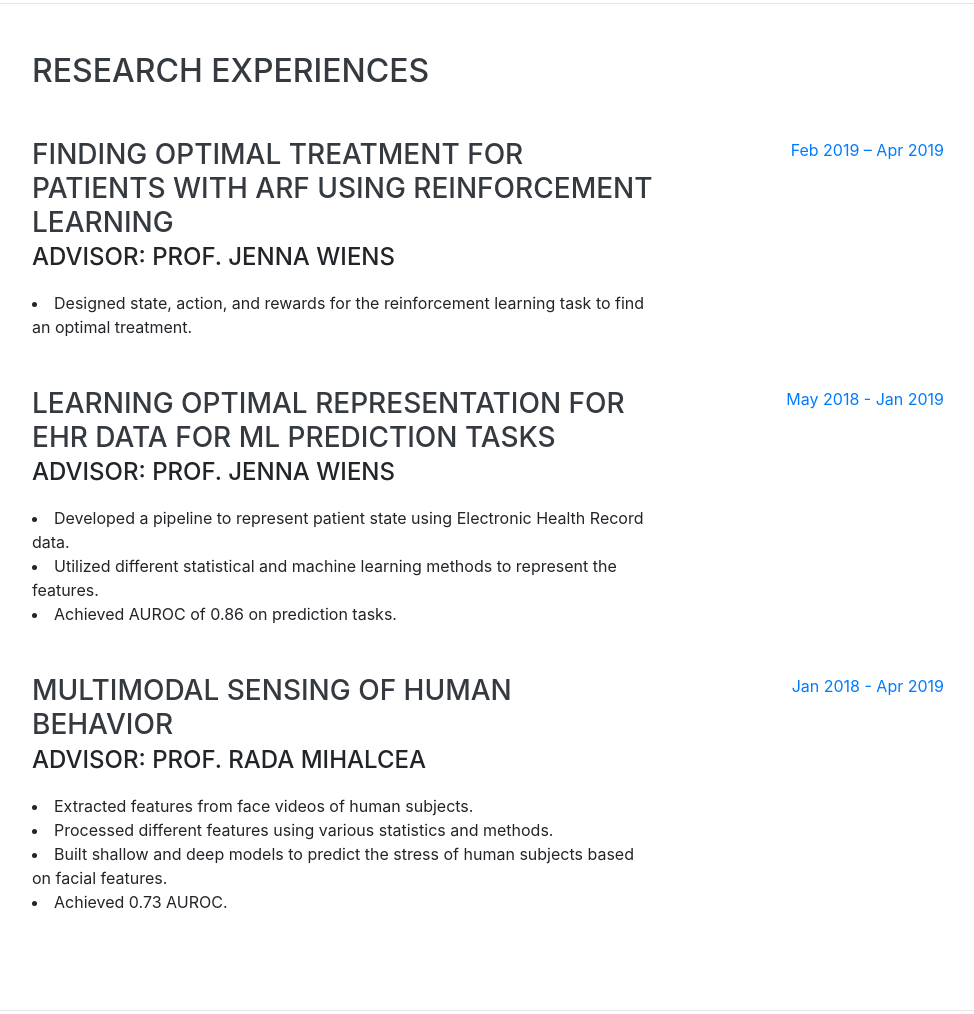
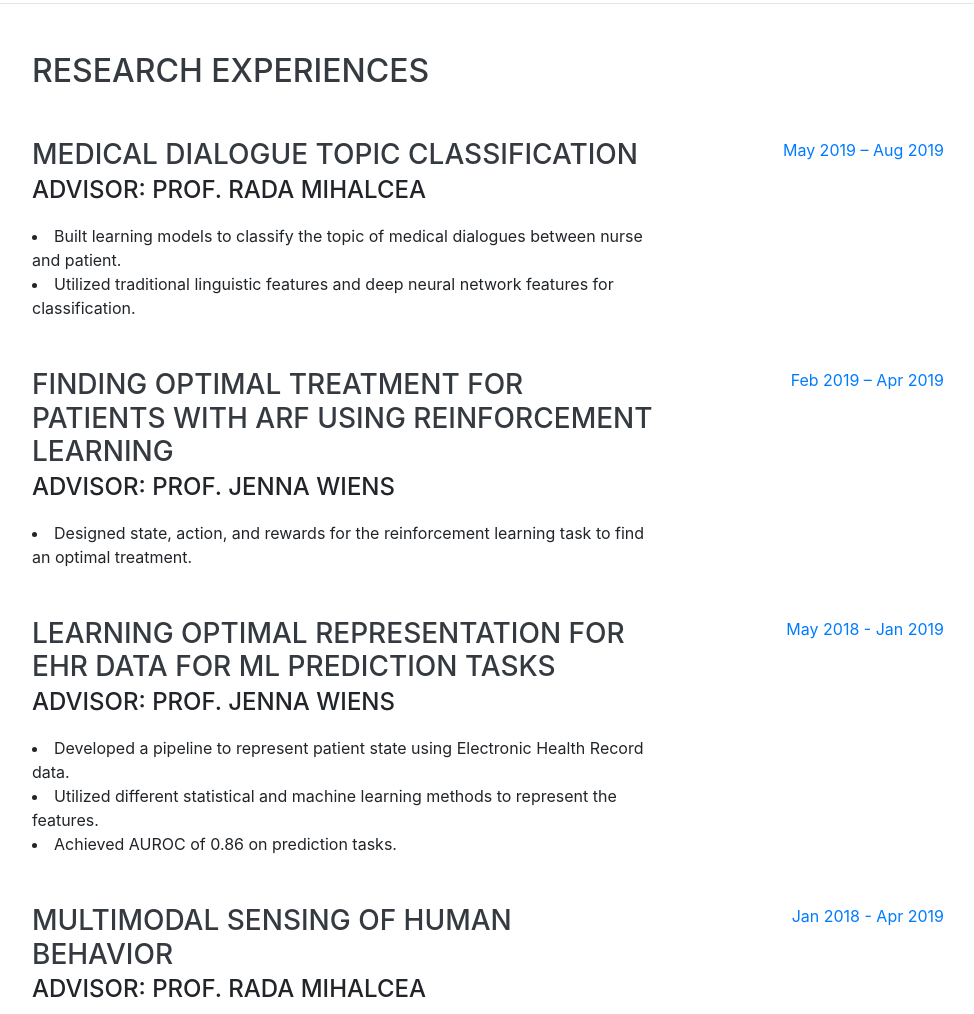
Before and after one commit to sparkroy/sparkroy.github.io, a website with bundled scripts: page index.html in a window 1280 px wide. Shown: the part 1598-2612 px from the top of the page, without its empty margins (288-1262 px from the left). Built offline with nearby package versions, Linux system fonts and the light colour scheme; a web font is replaced by a local one.

Commit message:
Update index.html

```diff
--- a/index.html
+++ b/index.html
@@ -77,7 +77,7 @@
         <div class="subheading mb-5">
           <a href="mailto:royluo@stanford.edu">royluo@stanford.edu</a>
         </div>
-        <p class="lead mb-5">I am a graduate student in master of science in computer science in Stanford University. My primary research interests are machine learning, computer vision, and natural language processing. </p>
+        <p class="lead mb-5">I am a graduate student in master of science in computer science in Stanford University. My primary research interests are machine learning, natural language processing, and computer vision. </p>
         <div class="social-icons">
           <a href="https://www.linkedin.com/in/yuanhang-luo-30b73b147/">
             <i class="fab fa-linkedin-in"></i>
@@ -139,6 +139,19 @@
     <section class="resume-section p-3 p-lg-5 d-flex justify-content-center" id="experience">
       <div class="w-100">
         <h2 class="mb-5">Research Experiences</h2>
+
+	<div class="resume-item d-flex flex-column flex-md-row justify-content-between mb-5">
+          <div class="resume-content">
+            <h3 class="mb-0">Medical Dialogue Topic Classification</h3>
+            <div class="subheading mb-3">Advisor: Prof. Rada Mihalcea</div>
+            <li>Built learning models to classify the topic of medical dialogues between nurse and patient.</li>
+	    <li>Utilized traditional linguistic features and deep neural network features for classification.</li>
+
+          </div>
+          <div class="resume-date text-md-right">
+            <span class="text-primary">May 2019 – Aug 2019</span>
+          </div>
+        </div>
 
         <div class="resume-item d-flex flex-column flex-md-row justify-content-between mb-5">
           <div class="resume-content">
@@ -319,6 +332,7 @@
 
         <div class="resume-item d-flex flex-column flex-md-row justify-content-between mb-5">
           <div class="resume-content">
+	    <li>Machine Learning with Graph</li>
             <li>Artificial Intelligence (A+)</li>
             <li>Applied Regression Analysis (A+)</li>
             <li>Linear Algebra (A+)</li>
```
